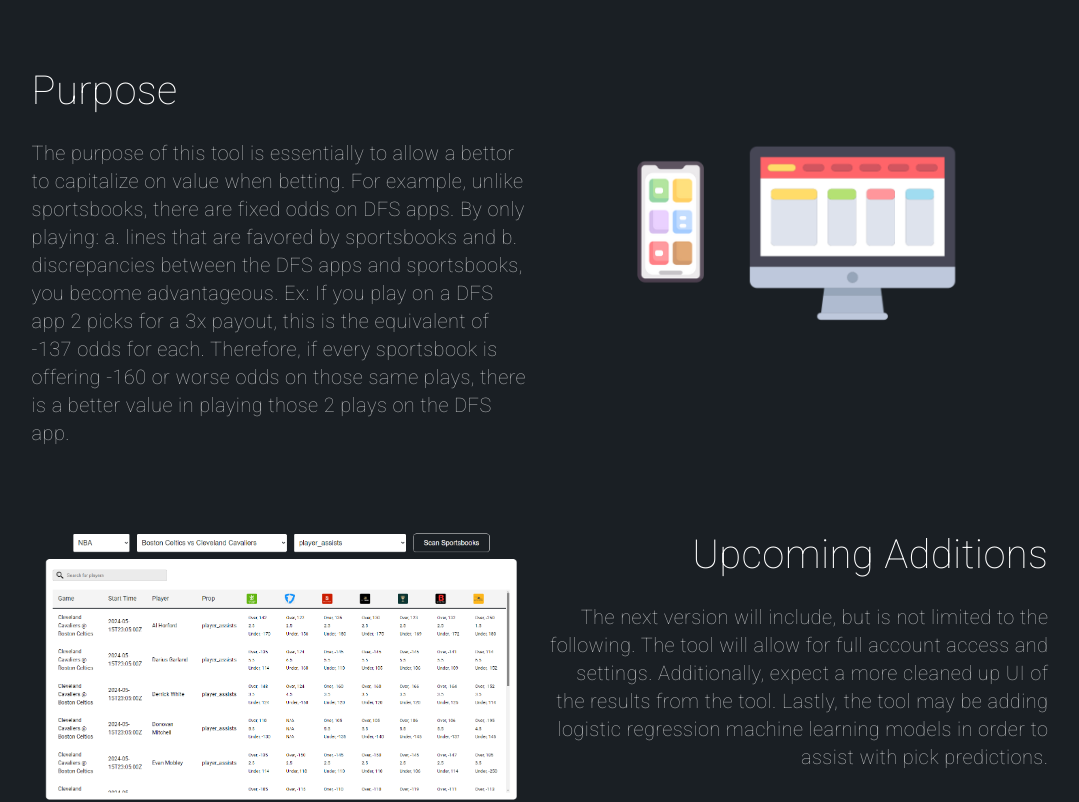
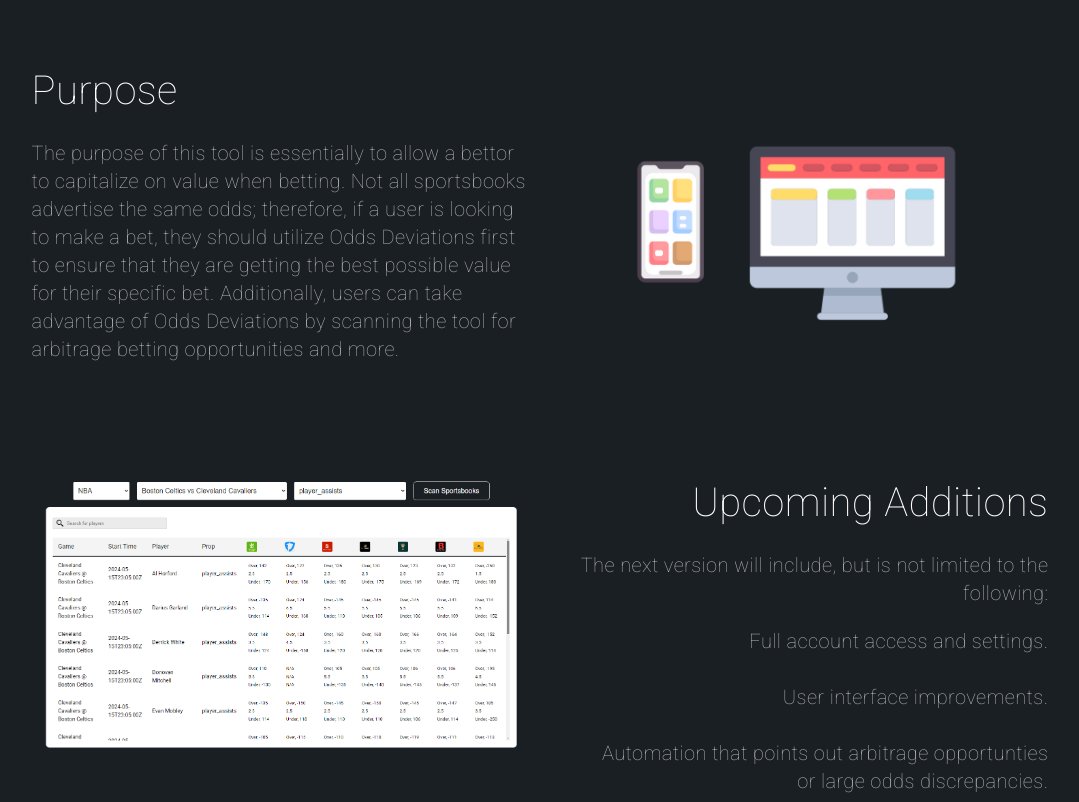
Before and after one commit to LandynMoreno/OddsDeviations, a React (Create React App) app in the folder frontend/: page / in a window 1280 px wide. Shown: the part 580-1382 px from the top of the page, without its empty margins (100-1179 px from the left). Built offline with nearby package versions, Linux system fonts and the light colour scheme.

Commit message:
Final MVP Complete

```diff
--- a/frontend/src/components/Home/Home.css
+++ b/frontend/src/components/Home/Home.css
@@ -73,3 +73,13 @@
     border-radius: 5%;
     object-fit: cover; /* This ensures the image covers the area without stretching, might crop the image */
   }
+
+  .right-align-list {
+    text-align: right;
+    list-style-position: inside; /* Ensures the bullets stay inside the list */
+  }
+
+  .right-align-list li {
+      display: inline-block;
+      width: 100%;
+  }
--- a/frontend/src/components/Home/Home.js
+++ b/frontend/src/components/Home/Home.js
@@ -21,11 +21,10 @@ function Home () {
                 <div className="section-content">
                     <h2>Purpose</h2>
                     <p>The purpose of this tool is essentially to allow a bettor to capitalize on value when betting.
-                        For example, unlike sportsbooks, there are fixed odds on DFS apps. By only playing: a.
-                        lines that are favored by sportsbooks and b. discrepancies between the DFS apps and sportsbooks, you
-                        become advantageous. Ex: If you play on a DFS app 2 picks for a 3x payout, this is the equivalent of -137 odds for each.
-                        Therefore, if every sportsbook is offering -160 or worse odds on those same plays, there is a better value in playing those 2
-                        plays on the DFS app. </p>
+                        Not all sportsbooks advertise the same odds; therefore, if a user is looking to make a bet,
+                        they should utilize Odds Deviations first to ensure that they are getting the best possible value
+                        for their specific bet. Additionally, users can take advantage of Odds Deviations by scanning the tool
+                        for arbitrage betting opportunities and more.</p>
                 </div>
                 <div className="section-content">
                     <img className="stock-image" src="/assets/stock-image-1.png" alt="Random"/>
@@ -34,9 +33,16 @@ function Home () {
             <div className="section flipped">
                 <div className="section-content flipped">
                     <h2>Upcoming Additions</h2>
-                    <p>The next version will include, but is not limited to the following. The tool will allow for full account
-                        access and settings. Additionally, expect a more cleaned up UI of the results from the tool. Lastly, the
-                        tool may be adding logistic regression machine learning models in order to assist with pick predictions.
+                    <p>The next version will include, but is not limited to the following:
+                        <ul className='right-align-list'>
+                            <li>Full account access and settings.</li>
+                            <li/>
+                            <li>User interface improvements.</li>
+                            <li/>
+                            <li>Automation that points out arbitrage opportunties or large odds discrepancies.</li>
+                            <li/>
+                            <li>Logistical regression machine learning models in order to assist with pick predictions.</li>
+                        </ul>
                     </p>
                 </div>
                 <div className="section-content flipped">
```
